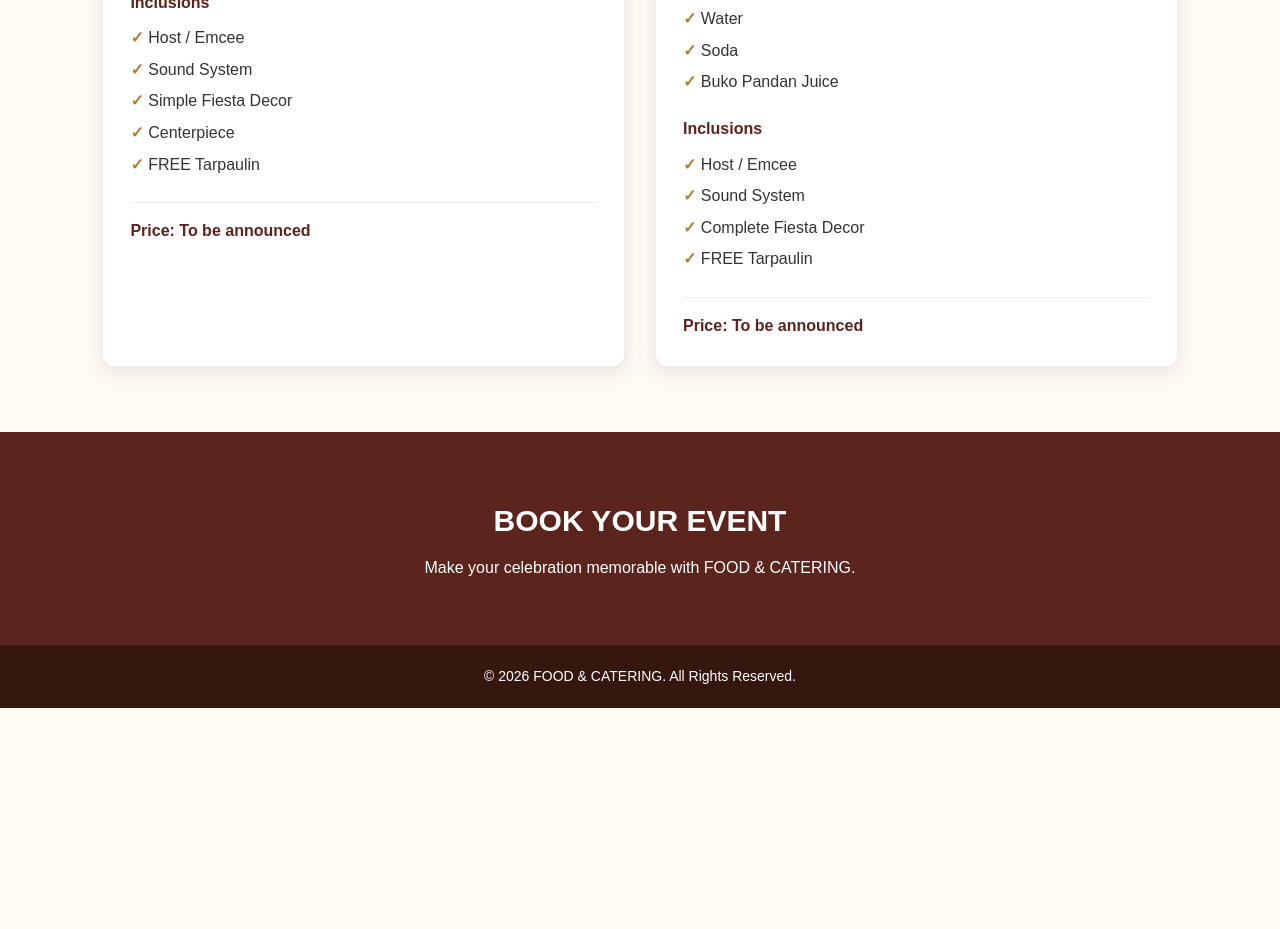
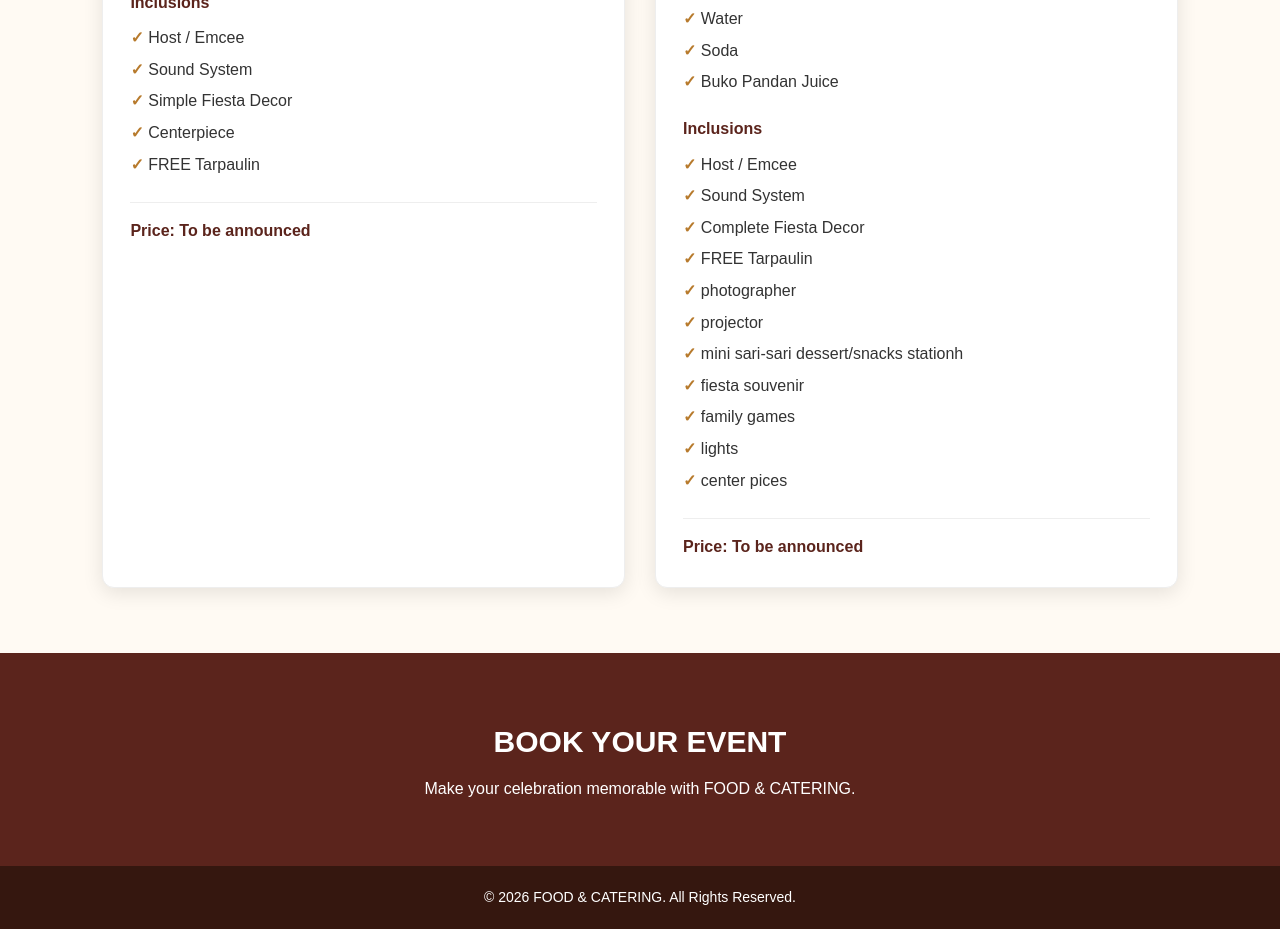
Before and after one commit to emieljune79-png/catering-food, a plain HTML site: page index.html in a window 1280 px wide. Shown: the part 1488-2417 px from the top of the page. Before the commit the page ends 2196 px from the top, so only its background shows below. Drawn offline with Linux system fonts and the light colour scheme.

Commit message:
Add additional items to the event list

```diff
--- a/index.html
+++ b/index.html
@@ -333,6 +333,13 @@ footer {
                     <li>Sound System</li>
                     <li>Complete Fiesta Decor</li>
                     <li>FREE Tarpaulin</li>
+                    <li>photographer</li>
+                    <li>projector</li>
+                    <li>mini sari-sari dessert/snacks stationh</li>
+                    <li>fiesta souvenir</li>
+                    <li>family games</li>
+                    <li>lights</li>
+                    <li>center pices</li>
                 </ul>
 
                 <div class="price">Price: To be announced</div>
```
